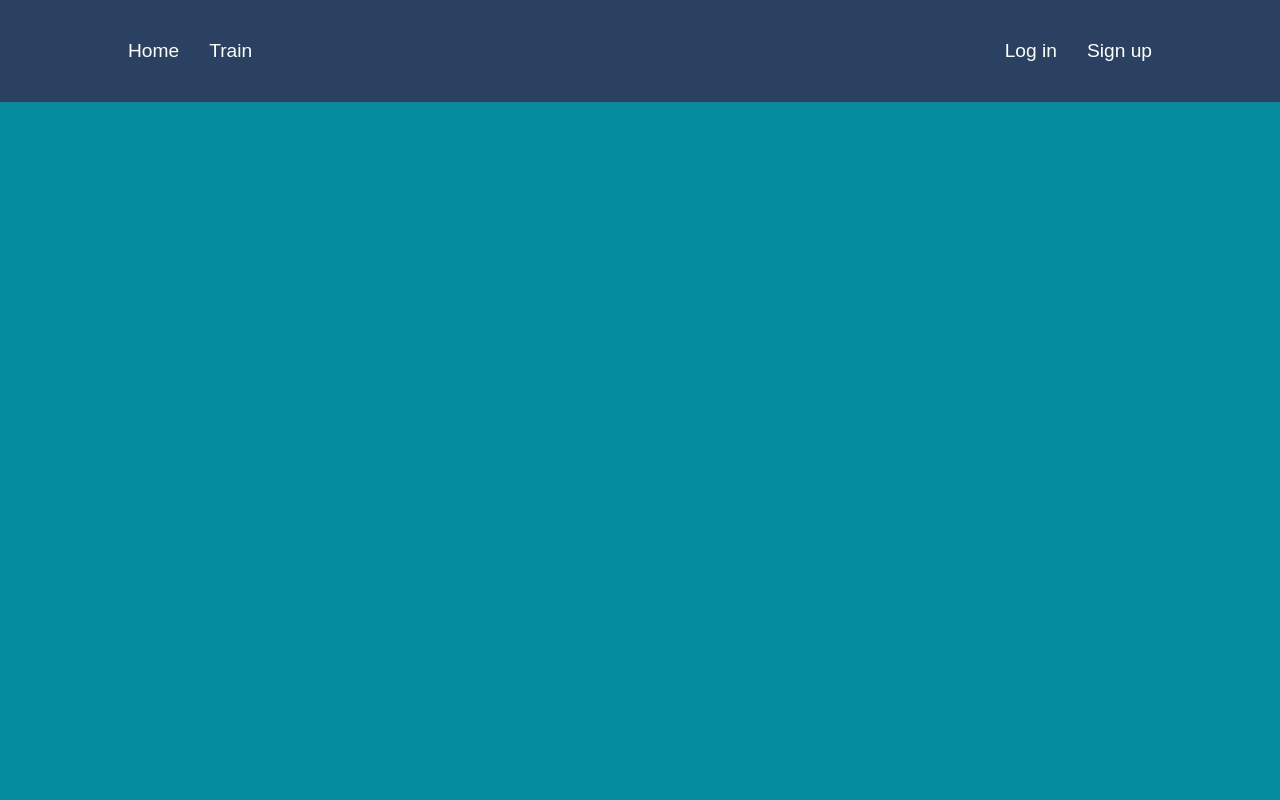
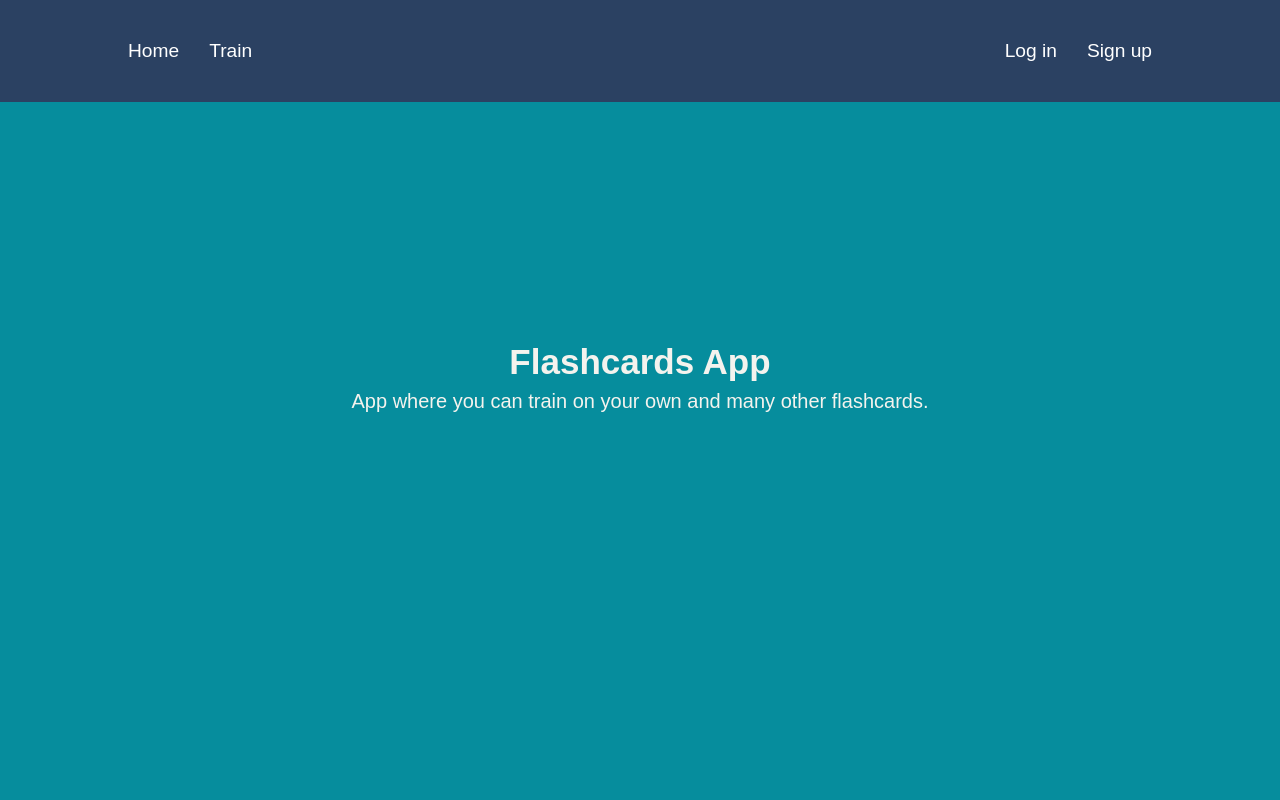
Before and after one commit to iszablowski/flashcards_app, a Flask app: page / in a window 1280 px wide. Run offline with Flask 3, Linux system fonts and the light colour scheme.

Commit message:
home page hero added

```diff
--- a/src/application/static/css-styles/styles.css
+++ b/src/application/static/css-styles/styles.css
@@ -102,3 +102,22 @@ html, body {
     padding: 30px 2vw;
     text-justify: justify;
 }
+
+.hero {
+    display: flex;
+    flex-direction: column;
+    align-items: center;
+    color: #F4F3EE;
+    font-family: Arial, sans-serif;
+}
+
+.hero h1 {
+    margin: 0px;
+    padding-top: 30vh;
+    padding-bottom: 1vh;
+    font-size: 35px;
+}
+
+.hero h {
+    font-size: 20px;
+}
--- a/src/application/templates/auth/login.html
+++ b/src/application/templates/auth/login.html
@@ -1,4 +1,6 @@
 {% extends 'base.html' %}
+{% block title %}Log in{% endblock %}
+{% block hero %}{% endblock %}
 {% block signin %}
 <div class="login-panel">
     {% with messages = get_flashed_messages() %}
--- a/src/application/templates/auth/signup.html
+++ b/src/application/templates/auth/signup.html
@@ -1,4 +1,6 @@
 {% extends 'base.html' %}
+{% block title %}Sign up{% endblock %}
+{% block hero %}{% endblock %}
 {% block signup %}
 <div class="login-panel">
     {% with messages = get_flashed_messages() %}
--- a/src/application/templates/base.html
+++ b/src/application/templates/base.html
@@ -27,6 +27,12 @@
         </div>
         {% block signin %}{% endblock %}
         {% block signup %}{% endblock %}
+        {% block hero %}
+        <div class="hero">
+            <h1>Flashcards App</h1>
+            <h>App where you can train on your own and many other flashcards.</h>
+        </div>
+        {% endblock %}
     </div>
 </body>
 </html>
```
